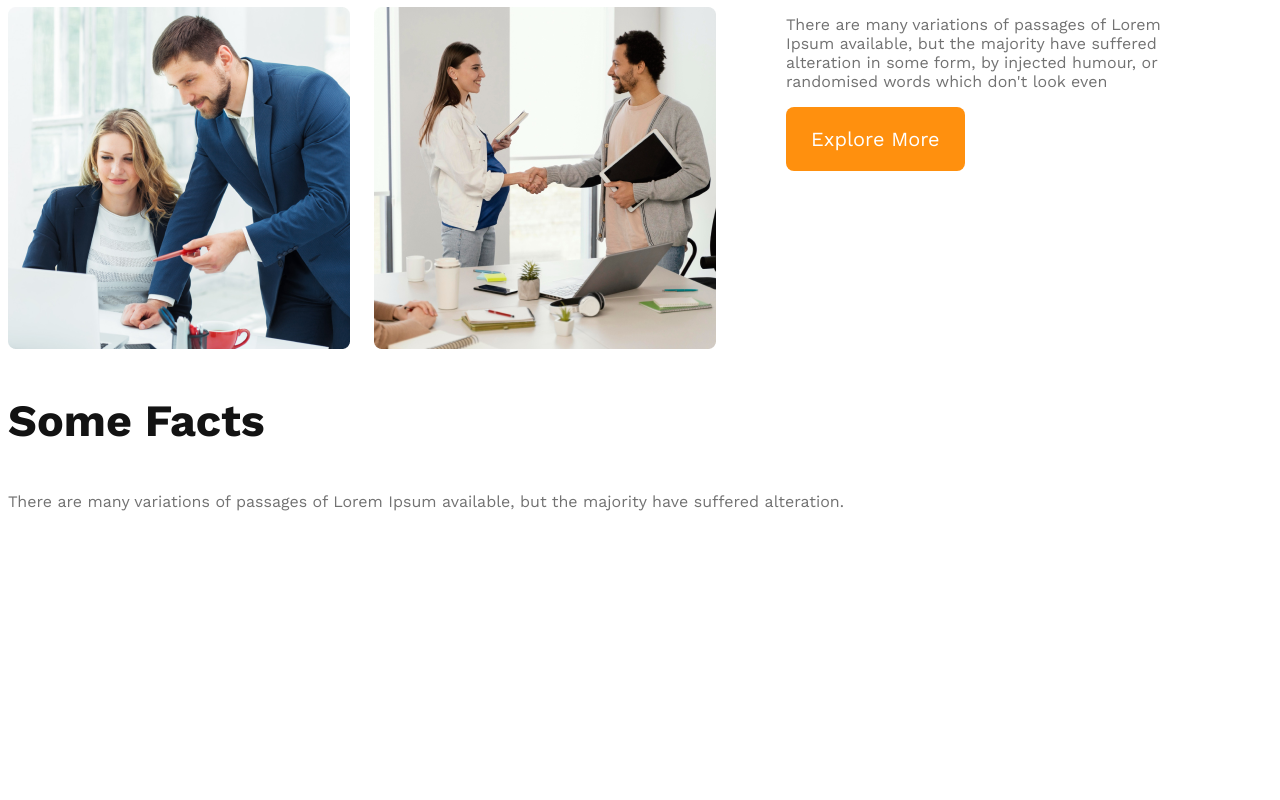
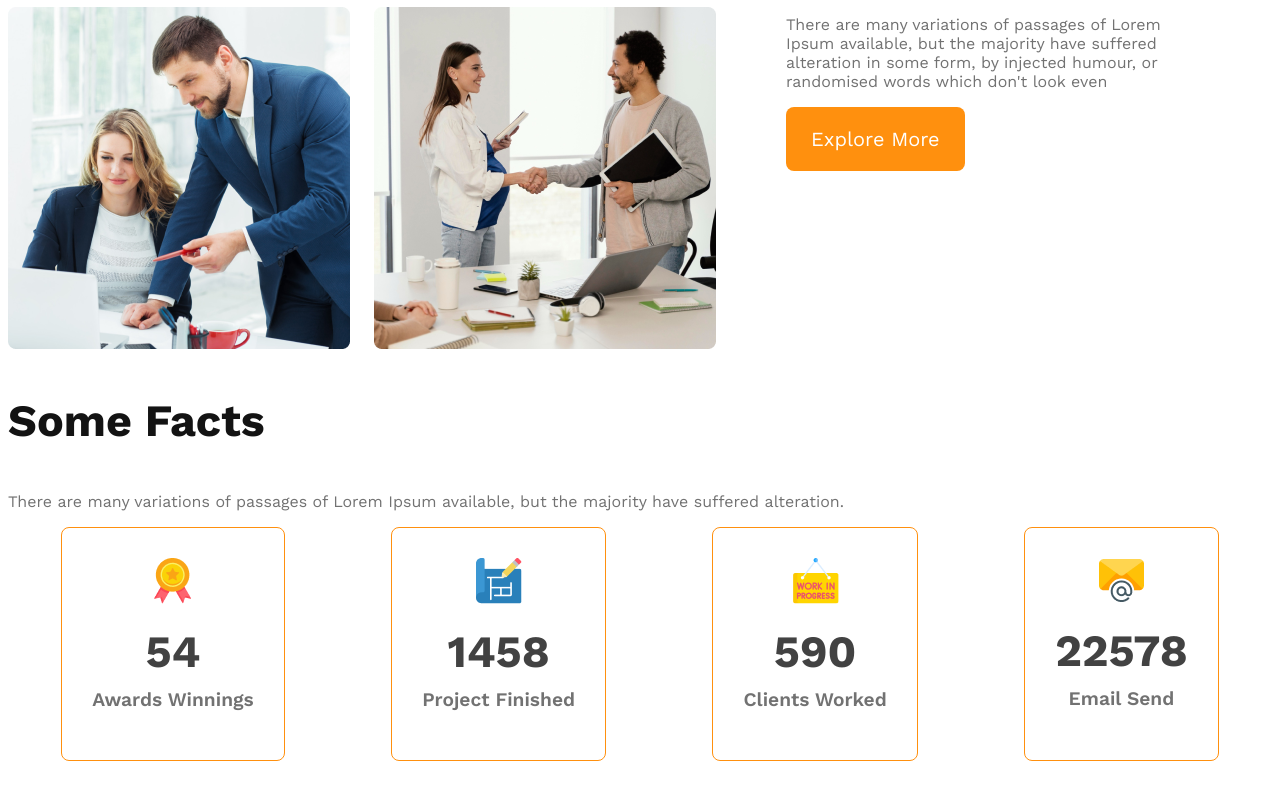
Before and after one commit to tofiq5/g3-architect-website, a plain HTML site: page index.html in a window 1280 px wide. Shown: the part 1440-2240 px from the top of the page. Before the commit the page ends 2021 px from the top, so only its background shows below. Drawn offline with nearby package versions, Linux system fonts and the light colour scheme.

Commit message:
added some facts section

```diff
--- a/index.html
+++ b/index.html
@@ -53,6 +53,29 @@
         <section class="facts">
             <h3 class="section-title">Some Facts</h3>
             <p class="text-light-gray">There are many variations of passages of Lorem Ipsum available, but the majority have suffered alteration.</p>
+            <div class="facts-card-container">
+                <!-- .card*4>img+h2.card-stats+p.card-title.text-light-gray -->
+                <div class="card">
+                    <img src="images/icons/ribon.png" alt="">
+                    <h2 class="card-stats">54</h2>
+                    <p class="card-title text-light-gray ">Awards Winnings</p>
+                </div>
+                <div class="card">
+                    <img src="images/icons/projects.png" alt="">
+                    <h2 class="card-stats">1458</h2>
+                    <p class="card-title text-light-gray ">Project Finished</p>
+                </div>
+                <div class="card">
+                    <img src="images/icons/customers.png" alt="">
+                    <h2 class="card-stats">590</h2>
+                    <p class="card-title text-light-gray ">Clients Worked</p>
+                </div>
+                <div class="card">
+                    <img src="images/icons/email.png" alt="">
+                    <h2 class="card-stats">22578</h2>
+                    <p class="card-title text-light-gray ">Email Send</p>
+                </div>
+            </div>
         </section>
     </main>
 
--- a/styles/architect.css
+++ b/styles/architect.css
@@ -66,7 +66,7 @@ nav li a {
 .banner-title {
     color: #131313;
     font-size: 4rem;
-    font-weight: 700px;
+    font-weight: 700;
 }
 .banner img{
     margin-top: 20px;
@@ -98,15 +98,37 @@ main{
 }
 .teams-title .quick{
     color: #727272;
-    font-weight: 500px;
+    font-weight: 500;
 }
 .teams-title .of{
     color: #131313;
-    font-weight: 700px;
+    font-weight: 700;
 }
 .teams-title .frc{
     color: #FF900E;
     font-weight: 700;
+}
+/* Facts Section */
+.facts-card-container{
+    display: flex;
+    justify-content: space-around;
+}
+.facts-card-container .card{
+    border-radius: 8px;
+border: 1px solid #FF900E;
+text-align: center;
+padding:30px;
+}
+.facts-card-container, .card-title{
+  font-weight: 600;
+  font-size: 1.2rem;
+  margin-top: 5px;
+}
+.facts-card-container, .card-stats{
+    font-size: 2.8rem;
+    color:#424242;
+    margin-top: 10px;
+    margin-bottom: 10px;
 }
 
 
```
